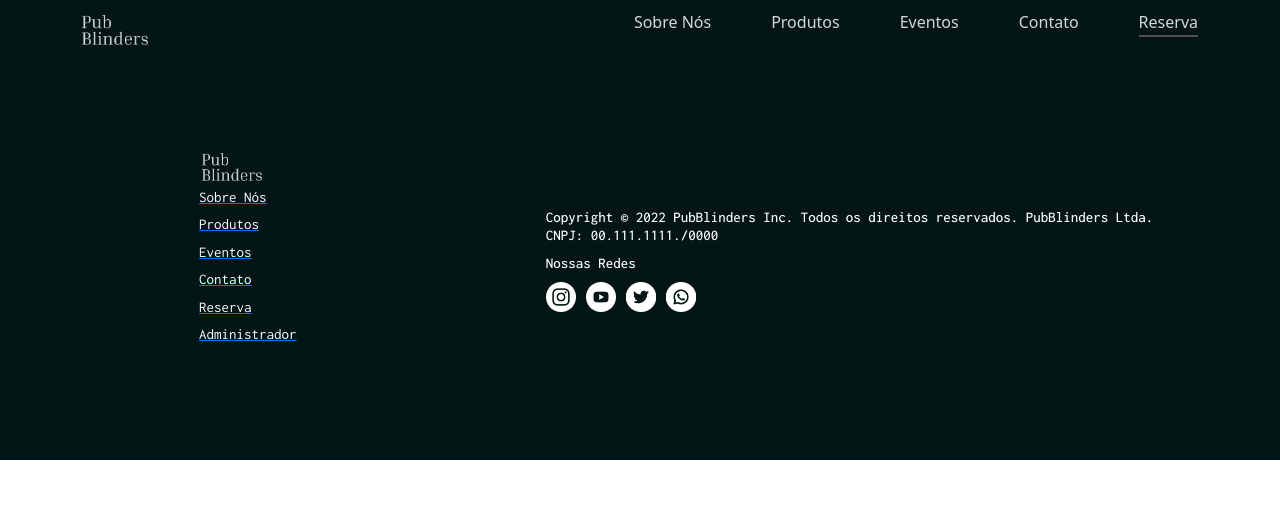
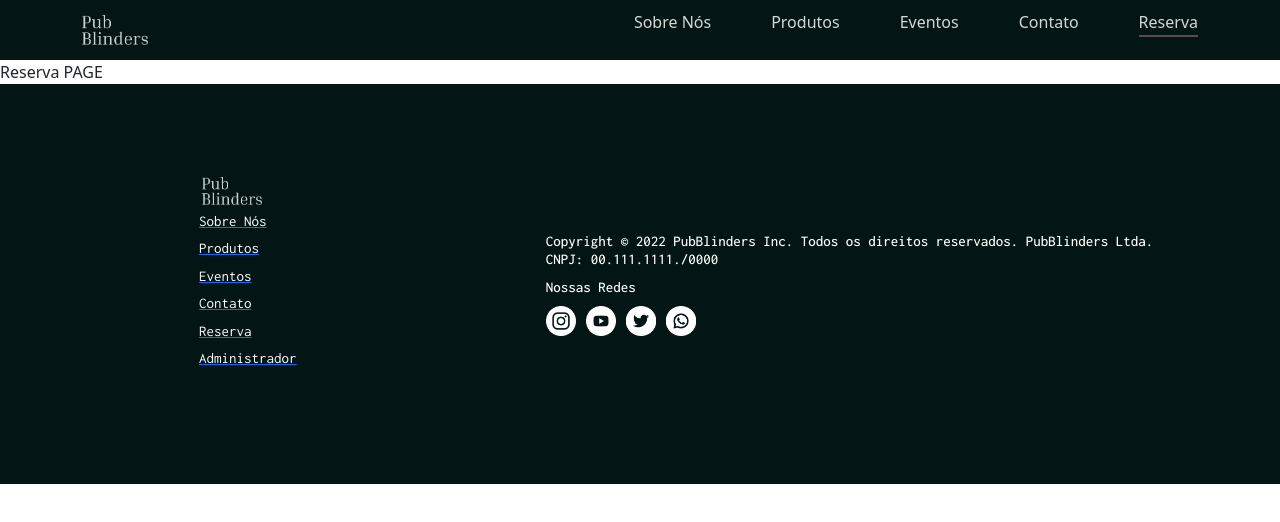
Before and after one commit to barbmariana/pub_FrontEnd_View_Part, a React (Vite) app in the folder View/my-app-react/: page /reserva in a window 1280 px wide. Shown: the top 522 px of the page. Built offline with nearby package versions, Linux system fonts and the light colour scheme.

Commit message:
criandoRotaContatoeReserva
Criando Rota contato e Reserva.
Organizando linkagem de todas as páginas.

```diff
--- a/View/my-app-react/src/Rotas/rotas.jsx
+++ b/View/my-app-react/src/Rotas/rotas.jsx
@@ -5,6 +5,8 @@ import Eventos from '../Telas/Eventos/Evento';
 import Template from '../componentes/Template/Template';
 import Produtos from '../Telas/Produtos/Pordutos';
 import Administrador from '../Telas/Administrador/Administrador';
+import Contatos from '../Telas/Contatos/Contatos'
+import Reserva from '../Telas/Reserva/Reserva'
 
 
 
@@ -19,6 +21,8 @@ class Rotas extends React.Component {
                         <Route path='/eventos' element={<Eventos />} />
                         <Route path='/produtos' element={<Produtos />} />
                         <Route path='/administrador/private' element={<Administrador />} />
+                        <Route path='/contato' element={<Contatos/>}/>
+                        <Route path='/reserva' element={<Reserva/>}/>
                     </Routes>
                 </Template>
             </BrowserRouter>
--- a/View/my-app-react/src/Telas/Contatos/Contatos.jsx
+++ b/View/my-app-react/src/Telas/Contatos/Contatos.jsx
@@ -0,0 +1,16 @@
+import React from 'react';
+
+
+class Contatos extends React.Component {
+
+
+    render() {
+        return (
+            <div>
+                Contatos PAGE
+            </div>
+        )
+    }
+}
+
+export default Contatos;
--- a/View/my-app-react/src/Telas/Reserva/Reserva.jsx
+++ b/View/my-app-react/src/Telas/Reserva/Reserva.jsx
@@ -0,0 +1,16 @@
+import React from 'react';
+
+
+class Reserva extends React.Component {
+
+
+    render() {
+        return (
+            <div>
+                Reserva PAGE
+            </div>
+        )
+    }
+}
+
+export default Reserva;
--- a/View/my-app-react/src/componentes/Footer/Footer.jsx
+++ b/View/my-app-react/src/componentes/Footer/Footer.jsx
@@ -19,10 +19,10 @@ class Footer extends React.Component {
                     <img src={imagLogo} alt="Imagem do logo" />
                     <ul>
                         <a href="/"><li>Sobre Nós</li></a>
-                        <a href="/"><li>Produtos</li></a>
-                        <a href="/"><li>Eventos</li></a>
-                        <a href="/"><li>Contato</li></a>
-                        <a href="/"><li>Reserva</li></a>
+                        <a href="/produtos"><li>Produtos</li></a>
+                        <a href="/eventos"><li>Eventos</li></a>
+                        <a href="/contato"><li>Contato</li></a>
+                        <a href="/reserva"><li>Reserva</li></a>
                         <a href="/administrador/private"><li>Administrador</li></a>
                     </ul>
                 </div>
--- a/View/my-app-react/src/componentes/Navbar/NavBar.jsx
+++ b/View/my-app-react/src/componentes/Navbar/NavBar.jsx
@@ -18,7 +18,7 @@ const Navbar = () => {
     <nav className="navbar">
       <div className="container">
         <div className="logo">
-          <img src={imagLogo} />
+          <a href="/"><img src={imagLogo} /></a>
         </div>
         <div className="menu-icon" onClick={handleShowNavbar}>
           <img src={botaoMenu} />
```
